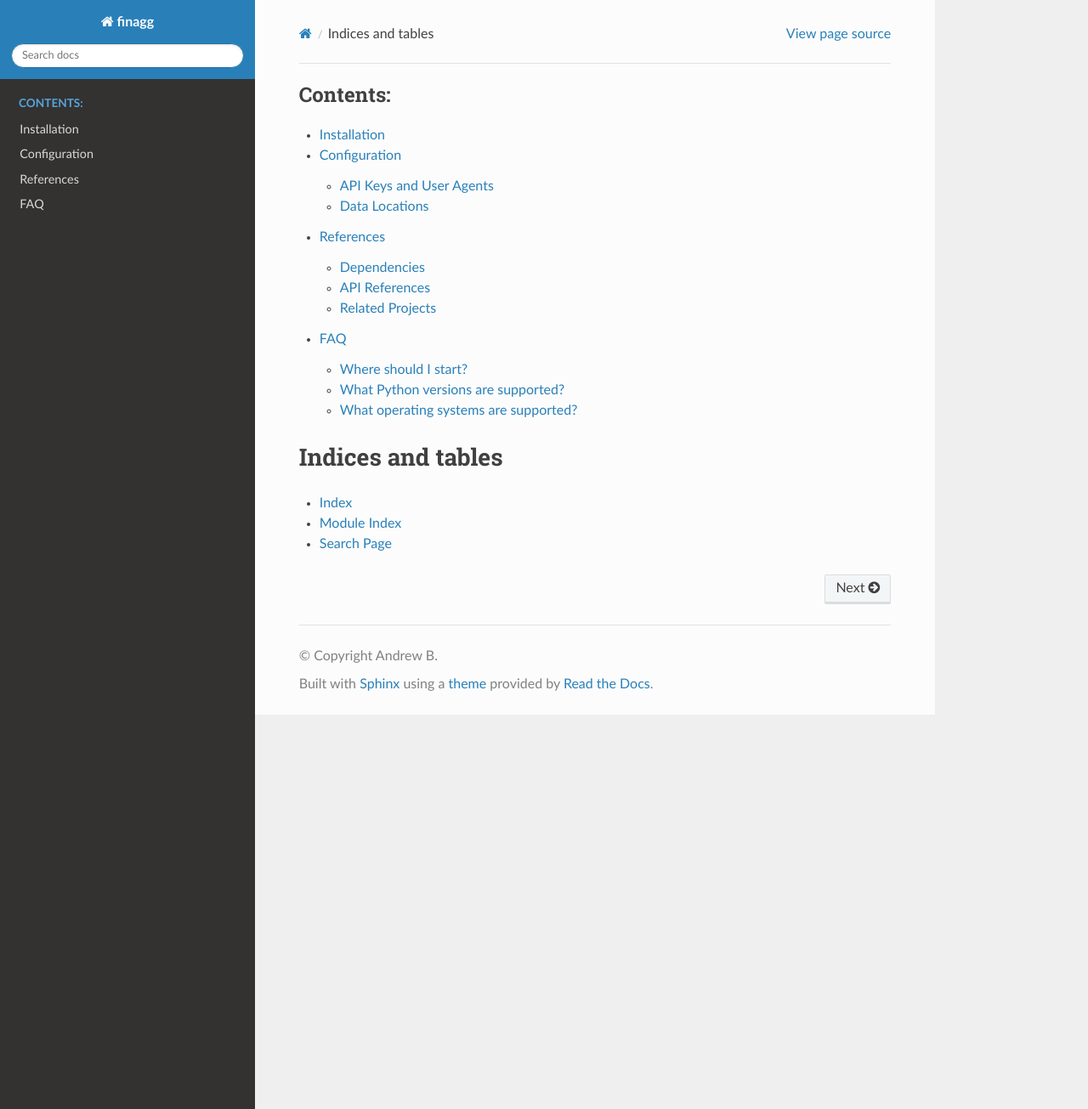
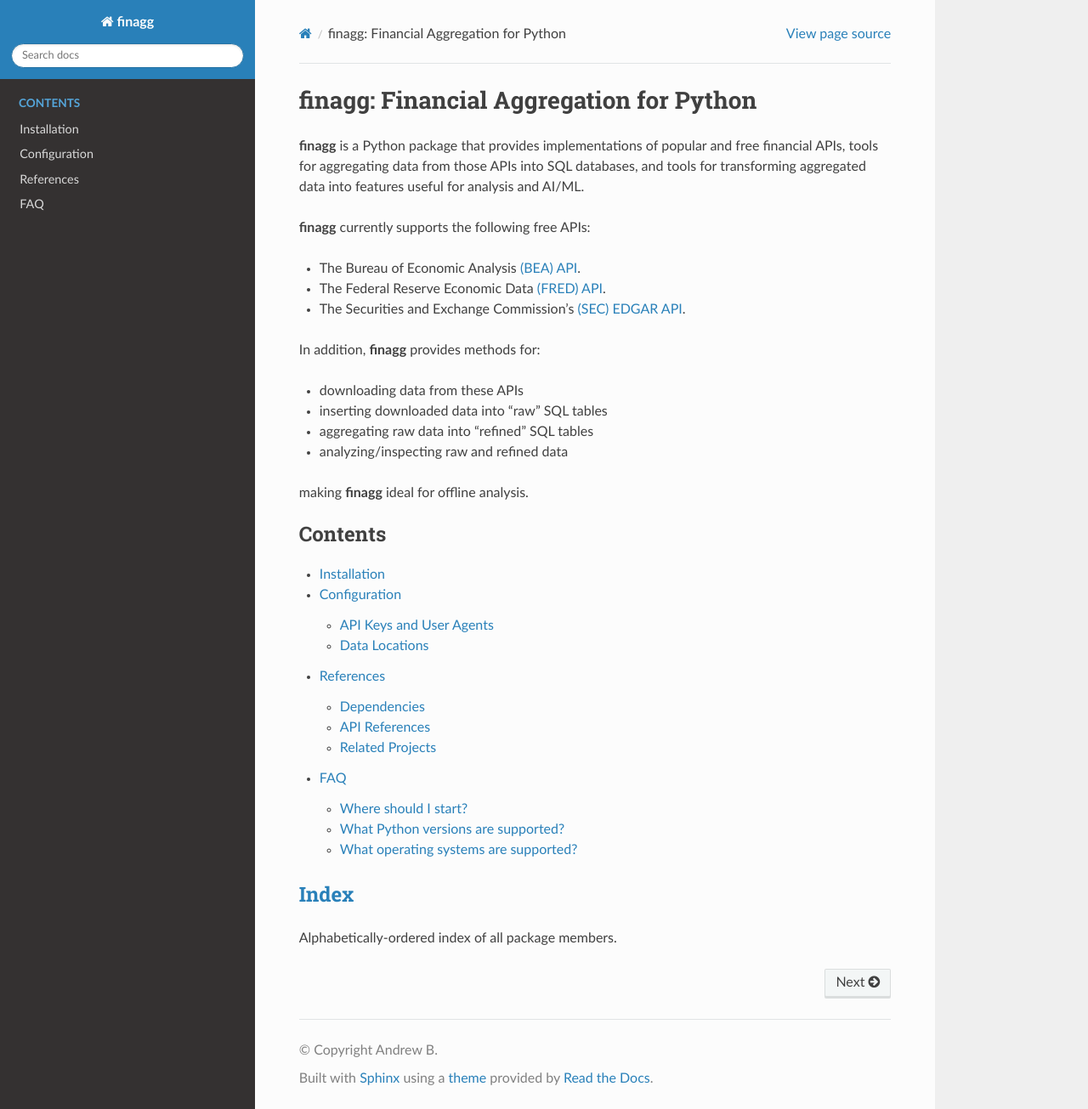
Before and after one commit to theOGognf/finagg, a Sphinx documentation site: the page built from docs/index.rst, in a window 1280 px wide and 1305 px high. Shown: the whole window at 85% size. Built offline with Sphinx 7.4.7 and the Read the Docs theme 2.0.0, drawn with Linux system fonts in a browser that asks for light colours; pages that are not in the unit, such as notebooks, are missing from menus; the version number could not be read and is left out.

Commit message:
updated index

```diff
--- a/docs/index.rst
+++ b/docs/index.rst
@@ -3,9 +3,32 @@
    You can adapt this file completely to your liking, but it should at least
    contain the root `toctree` directive.
 
+finagg: Financial Aggregation for Python
+========================================
+
+**finagg** is a Python package that provides implementations of popular and free
+financial APIs, tools for aggregating data from those APIs into SQL databases,
+and tools for transforming aggregated data into features useful for analysis
+and AI/ML.
+
+**finagg** currently supports the following free APIs:
+
+* The Bureau of Economic Analysis `(BEA) API`_.
+* The Federal Reserve Economic Data `(FRED) API`_.
+* The Securities and Exchange Commission’s `(SEC) EDGAR API`_.
+
+In addition, **finagg** provides methods for:
+
+* downloading data from these APIs
+* inserting downloaded data into "raw" SQL tables
+* aggregating raw data into "refined" SQL tables
+* analyzing/inspecting raw and refined data
+
+making **finagg** ideal for offline analysis.
+
 .. toctree::
    :maxdepth: 2
-   :caption: Contents:
+   :caption: Contents
 
    Installation <installation>
    Configuration <configuration>
@@ -13,9 +36,11 @@
    References <references>
    FAQ <faq>
 
-Indices and tables
-==================
+:ref:`genindex`
+---------------
 
-* :ref:`genindex`
-* :ref:`modindex`
-* :ref:`search`
+Alphabetically-ordered index of all package members.
+
+.. _`(BEA) API`: https://apps.bea.gov/api/signup/
+.. _`(FRED) API`: https://fred.stlouisfed.org/docs/api/fred/
+.. _`(SEC) EDGAR API`: https://www.sec.gov/edgar/sec-api-documentation
```
